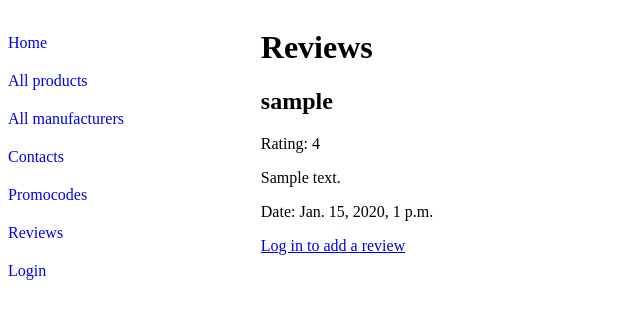
After one commit to kseniakot/IGI_LR, a Django app: page /catalog/reviews/ in a window 1280 px wide. The commit adds this page. Shown: the top 319 px of the page, without its empty margins (0-640 px from the left). Run offline with Django 5.2, Linux system fonts and the light colour scheme; tables that the repository leaves empty hold one stand-in row (values such as "Sample post").

Commit message:
add reviews

```diff
--- a/IGI/LR5/Lab5/carshowroom/settings.py
+++ b/IGI/LR5/Lab5/carshowroom/settings.py
@@ -124,3 +124,5 @@ DEFAULT_AUTO_FIELD = 'django.db.models.BigAutoField'
 LOGIN_REDIRECT_URL = '/'
 LOGOUT_REDIRECT_URL = reverse_lazy('login')
 EMAIL_BACKEND = 'django.core.mail.backends.console.EmailBackend'
+MEDIA_URL = '/employee_photos/'
+MEDIA_ROOT = os.path.join(BASE_DIR, 'employee_photos')
--- a/IGI/LR5/Lab5/carshowroom/urls.py
+++ b/IGI/LR5/Lab5/carshowroom/urls.py
@@ -42,3 +42,5 @@ from django.conf import settings
 from django.conf.urls.static import static
 
 urlpatterns += static(settings.STATIC_URL, document_root=settings.STATIC_ROOT)
+if settings.DEBUG:
+    urlpatterns += static(settings.MEDIA_URL, document_root=settings.MEDIA_ROOT)
--- a/IGI/LR5/Lab5/catalog/models.py
+++ b/IGI/LR5/Lab5/catalog/models.py
@@ -12,14 +12,25 @@ class Employee(models.Model):
     first_name = models.CharField(max_length=100)
     last_name = models.CharField(max_length=100)
     position = models.CharField(max_length=100)
+    photo = models.ImageField(upload_to='', null=True, blank=True)
+    job_description = models.TextField(default='No description')
+    phone = models.CharField(max_length=20, null=True)
+    email = models.EmailField(default='default@gmail.com')
 
     def __str__(self):
         return f"{self.user.username}"
 
     def save(self, *args, **kwargs):
         super().save(*args, **kwargs)
-        group = Group.objects.get(name='Shop Members')
+        group, created = Group.objects.get_or_create(name='Employees')
         self.user.groups.add(group)
+
+
+class Review(models.Model):
+    user = models.ForeignKey(User, on_delete=models.CASCADE)
+    rating = models.IntegerField()
+    text = models.TextField()
+    date = models.DateTimeField(auto_now_add=True)
 
 
 class ProductType(models.Model):
--- a/IGI/LR5/Lab5/catalog/templates/base_generic.html
+++ b/IGI/LR5/Lab5/catalog/templates/base_generic.html
@@ -18,7 +18,9 @@
             <li><a href="{% url 'index' %}">Home</a></li>
             <li><a href="{% url 'products' %}">All products</a></li>
             <li><a href="{% url 'manufacturers' %}">All manufacturers</a></li>
+            <li><a href="{% url 'contacts' %}">Contacts</a></li>
             <li><a href="{% url 'promo-codes' %}">Promocodes</a></li>
+            <li><a href="{% url 'reviews' %}">Reviews</a></li>
              {% if user.is_authenticated %}
                  <li>User: {{ user.get_username }}</li>
 
--- /dev/null
+++ b/IGI/LR5/Lab5/catalog/templates/catalog/reviews.html
@@ -0,0 +1,22 @@
+{% extends "base_generic.html" %}
+
+{% block content %}
+  <h1>Reviews</h1>
+
+  {% for review in object_list %}
+    <div>
+      <h2>{{ review.user.username }}</h2>
+      <p>Rating: {{ review.rating }}</p>
+      <p>{{ review.text }}</p>
+      <p>Date: {{ review.date }}</p>
+    </div>
+  {% empty %}
+    <p>No reviews found.</p>
+  {% endfor %}
+
+  {% if user.is_authenticated %}
+    <a href="{% url 'add-review' %}">Add a review</a>
+  {% else %}
+    <a href="{% url 'login' %}">Log in to add a review</a>
+  {% endif %}
+{% endblock %}
--- a/IGI/LR5/Lab5/catalog/urls.py
+++ b/IGI/LR5/Lab5/catalog/urls.py
@@ -2,7 +2,8 @@ from django.urls import path
 from . import views
 from django.urls import re_path as url
 
-from .views import OrderedProductsByUserListView, AllClientsForEmployeeView, client_list
+from .views import OrderedProductsByUserListView, AllClientsForEmployeeView, client_list, EmployeeListView, \
+    ReviewListView, ReviewCreateView
 
 urlpatterns = [
     url(r'^$', views.index, name='index'),
@@ -44,4 +45,7 @@ urlpatterns += [url('create-order/', views.create_order, name='create-order'),
                 path('promo-codes/', views.PromoCodeListView.as_view(), name='promo-codes'),
                 path('clients/all/', views.AllClientsForEmployeeView.as_view(), name='all-clients'),
                 path('clients/', views.client_list, name='clients'),
+                path('contacts/', EmployeeListView.as_view(), name='contacts'),
+                path('reviews/', ReviewListView.as_view(), name='reviews'),
+                path('reviews/add/', ReviewCreateView.as_view(), name='add-review'),
 ]
--- a/IGI/LR5/Lab5/catalog/views.py
+++ b/IGI/LR5/Lab5/catalog/views.py
@@ -1,9 +1,10 @@
+
 from django.contrib.auth.models import User
 from django.db.models import Q
-
+from django.views.generic import ListView
 from django.shortcuts import render, redirect
-from django.views.generic import FormView, DetailView
-from .models import Product, Manufacturer, Client, ProductType, Cart, PromoCode
+from django.views.generic import FormView, DetailView, CreateView
+from .models import Product, Manufacturer, Client, ProductType, Cart, PromoCode, Employee, Review
 from django.contrib.auth.mixins import LoginRequiredMixin
 from django.views import generic
 from .models import ProductInstance
@@ -13,7 +14,7 @@ from django.shortcuts import get_object_or_404
 from django.http import HttpResponseRedirect
 from django.urls import reverse
 from .models import Order
-from .forms import OrderStatusForm, RegisterForm
+from .forms import OrderStatusForm, RegisterForm, ReviewForm
 
 
 def index(request):
@@ -280,6 +281,11 @@ def apply_promo_code(request):
     return redirect('cart')
 
 
+class EmployeeListView(generic.ListView):
+    model = Employee
+    template_name = 'catalog/employee_list.html'
+
+
 class AllClientsForEmployeeView(LoginRequiredMixin, generic.ListView):
     """
     Generic class-based view listing all clients, accessible only to employees.
@@ -305,3 +311,19 @@ def client_list(request):
     else:
         clients = Client.objects.all().order_by('user__username')
     return render(request, 'catalog/client_list_for_employee.html', {'object_list': clients})
+
+
+class ReviewListView(ListView):
+    model = Review
+    template_name = 'catalog/reviews.html'  # update this to your template
+
+
+class ReviewCreateView(LoginRequiredMixin, CreateView):
+    model = Review
+    form_class = ReviewForm
+    template_name = 'catalog/add_review.html'  # update this to your template
+    success_url = '/catalog/reviews/'
+
+    def form_valid(self, form):
+        form.instance.user = self.request.user
+        return super().form_valid(form)
```
Also changed, not shown: IGI/LR5/Lab5/catalog/admin.py (+8 -1 lines), IGI/LR5/Lab5/catalog/forms.py (+11 -1 lines), IGI/LR5/Lab5/catalog/templates/catalog/add_review.html (added, +12 -0 lines), IGI/LR5/Lab5/catalog/templates/catalog/employee_list.html (added, +26 -0 lines), IGI/LR5/Lab5/catalog/migrations/0018_employee_email_employee_job_description_and_more.py (added), IGI/LR5/Lab5/catalog/migrations/0019_alter_employee_photo.py (added), IGI/LR5/Lab5/catalog/migrations/0020_review.py (added), IGI/LR5/Lab5/employee_photos/free-icon-employee-432693.png (added), IGI/LR5/Lab5/employee_photos/klipartz.com.png (added).
